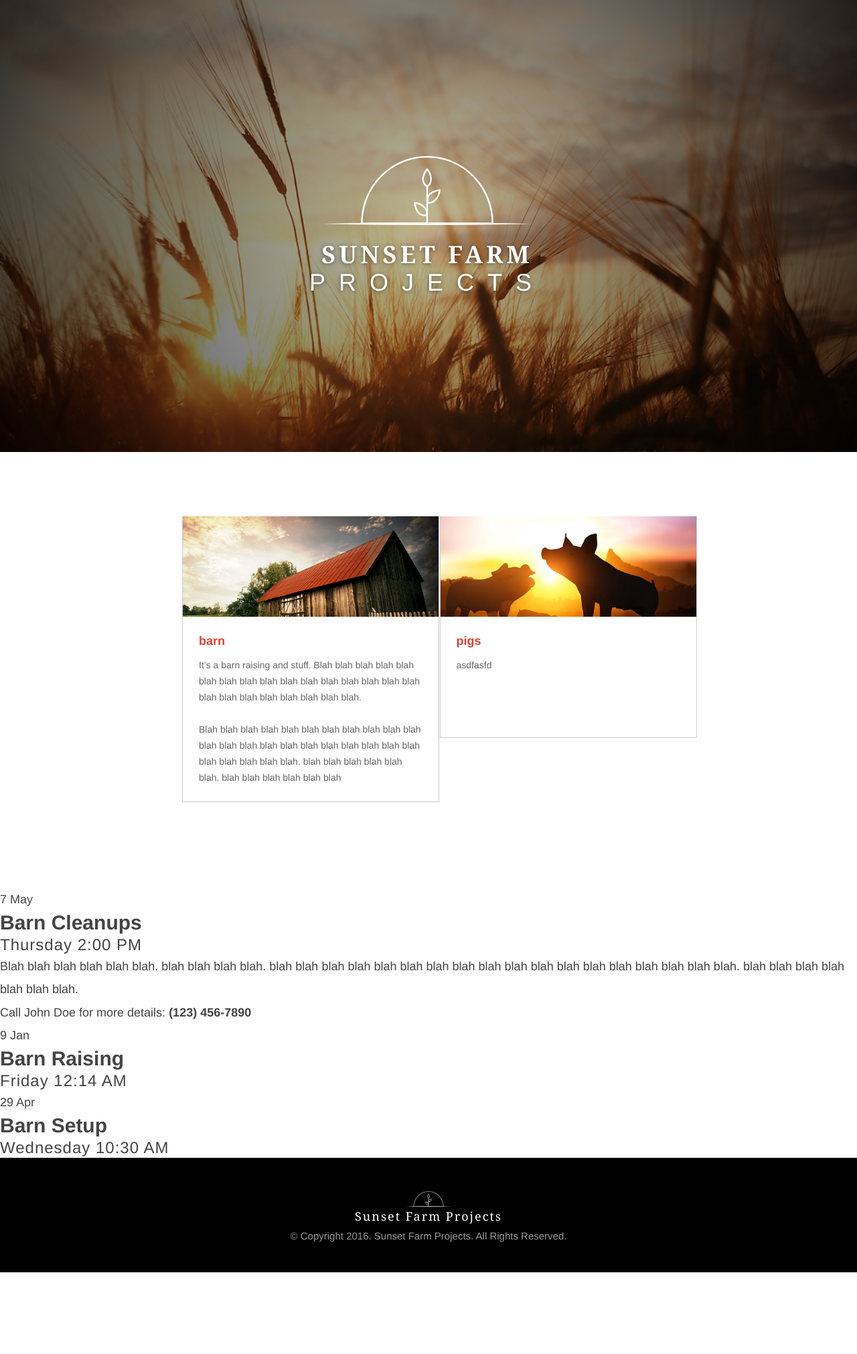
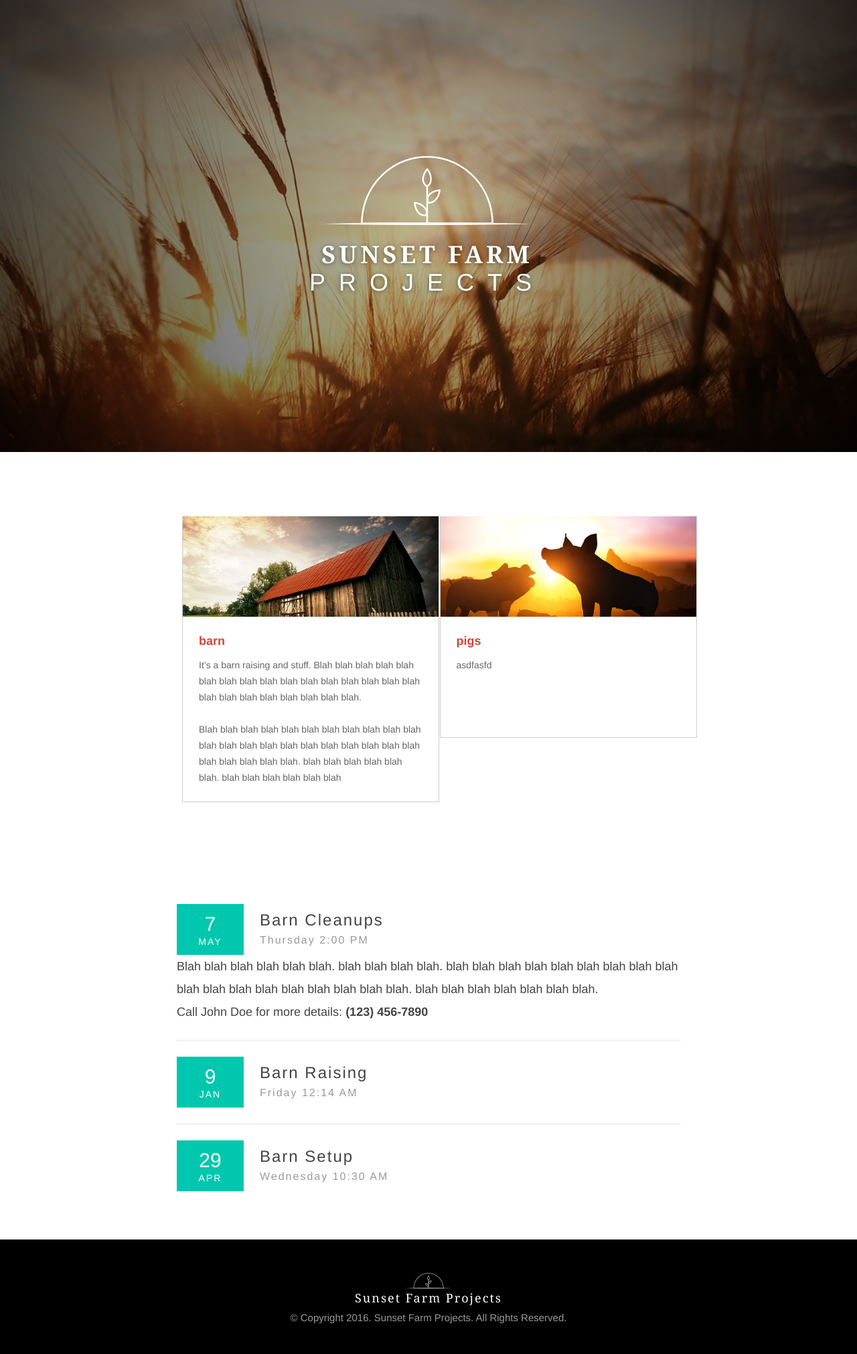
Before and after one commit to kevaleb/sunsetfarmprojects, a Jekyll site: the page built from index.html, in a window 1280 px wide. Shown: the whole page at 67% size. Built offline with Jekyll 4.4.1, drawn with Linux system fonts in a browser that asks for light colours; nearby versions of some CDN libraries; before the commit the page ends 1900 px from its top, so only the background shows below that.

Commit message:
Updated '/index.html' via CloudCannon

```diff
--- a/index.html
+++ b/index.html
@@ -25,6 +25,8 @@
 	{% endfor %}
 </ul>
 
+<section class="events">
+	<h2>Upcoming Events</h2>
 	<ul>
     {% for event in site.events %}
     	<li>
@@ -40,3 +42,4 @@
     	</li>
     {% endfor %}
     </ul>
+</section>
```
Lines whose indentation alone changed are shown as unchanged.
